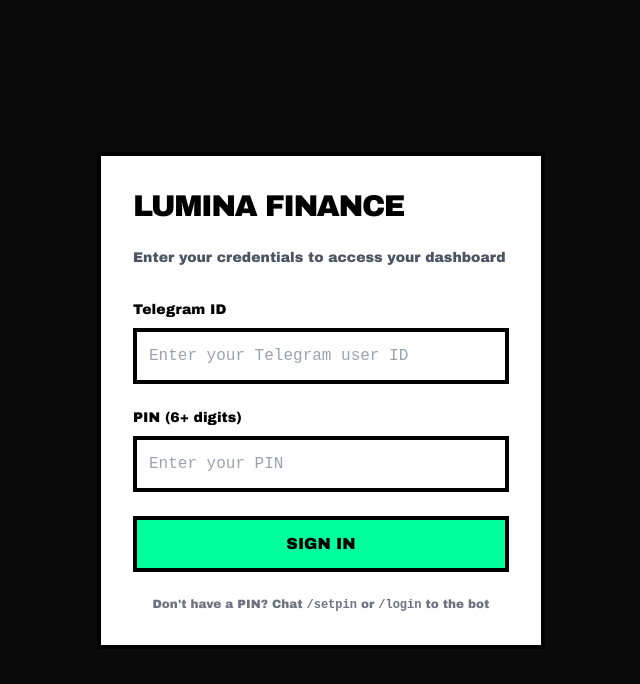
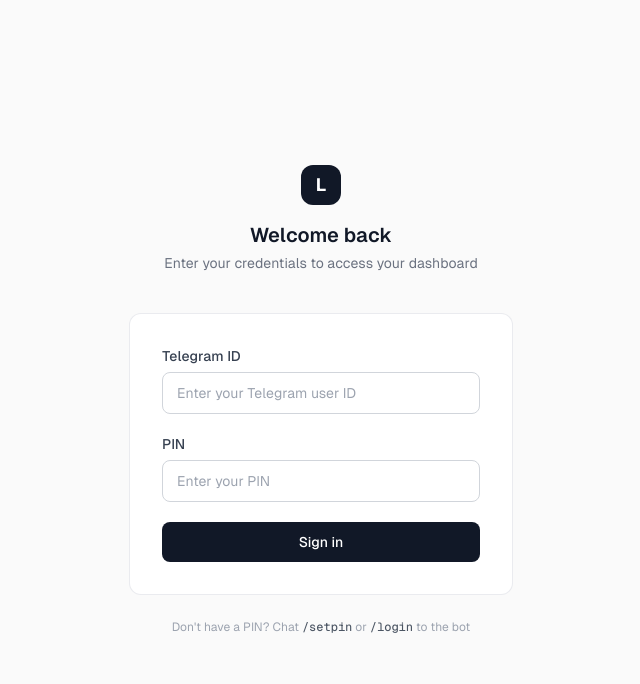
Before and after one commit to revaazmi/Lumina-Finance, a Next.js app in the folder dashboard/: page /login in a window 1280 px wide. Shown: the top 684 px of the page, without its empty margins (319-959 px from the left). Built offline with nearby package versions, Linux system fonts and the light colour scheme.

Commit message:
redesign: remove neo-brutalism, clean premium SaaS theme

```diff
--- a/dashboard/app/globals.css
+++ b/dashboard/app/globals.css
@@ -3,47 +3,20 @@
 @tailwind utilities;
 
 :root {
-  --background: #0a0a0a;
-  --foreground: #ffffff;
+  --background: #fafafa;
+  --foreground: #111111;
 }
 
 body {
   background: var(--background);
   color: var(--foreground);
-  font-family: var(--font-mono), monospace;
+  font-family: var(--font-geist-sans), system-ui, sans-serif;
   -webkit-font-smoothing: antialiased;
   -moz-osx-font-smoothing: grayscale;
-}
-
-/* Keyframes global */
-@keyframes marquee {
-  0% { transform: translateX(0); }
-  100% { transform: translateX(-50%); }
 }
 
 @layer utilities {
   .text-balance {
     text-wrap: balance;
   }
-  .animate-marquee {
-    animation: marquee 25s linear infinite;
-  }
-  .border-hard {
-    border: 2px solid #000;
-    border-radius: 0;
-  }
-  .border-thick {
-    border: 4px solid #000;
-  }
-  .shadow-hard {
-    box-shadow: 4px 4px 0px 0px #000;
-  }
-  .bg-accent-green { background-color: #00ff9d; color: #000; }
-  .bg-accent-pink { background-color: #ff0055; color: #fff; }
-  .bg-accent-cyan { background-color: #00d4ff; color: #000; }
-  .bg-accent-yellow { background-color: #ffff00; color: #000; }
-  .text-accent-green { color: #00ff9d; }
-  .text-accent-pink { color: #ff0055; }
-  .text-accent-cyan { color: #00d4ff; }
-  .text-accent-yellow { color: #ffff00; }
 }
--- a/dashboard/app/login/page.tsx
+++ b/dashboard/app/login/page.tsx
@@ -32,22 +32,26 @@
   };
 
   return (
-    <div className="min-h-screen bg-[#0a0a0a] flex items-center justify-center p-4">
-      <div className="w-full max-w-md border-4 border-black bg-white p-8">
-        <h1 className="text-3xl font-black uppercase tracking-tighter mb-6 text-black">
-          Lumina Finance
-        </h1>
-        <p className="text-sm text-gray-600 mb-8">Enter your credentials to access your dashboard</p>
+    <div className="min-h-screen bg-bg flex items-center justify-center p-4">
+      <div className="w-full max-w-sm">
+        <div className="text-center mb-10">
+          <div className="w-10 h-10 bg-gray-900 rounded-xl flex items-center justify-center mx-auto mb-4">
+            <span className="text-white text-lg font-bold">L</span>
+          </div>
+          <h1 className="text-xl font-semibold text-gray-900">Welcome back</h1>
+          <p className="text-sm text-gray-500 mt-1">Enter your credentials to access your dashboard</p>
+        </div>
 
-        <form onSubmit={handleSubmit} className="space-y-6">
+        <div className="bg-white border border-gray-200/80 rounded-xl p-8">
+          <form onSubmit={handleSubmit} className="space-y-5">
             {error && (
-            <div className="bg-red-100 border-4 border-black p-4 text-black font-bold">
+              <div className="bg-red-50 border border-red-200 rounded-lg px-4 py-3 text-sm text-red-700 font-medium">
                 {error}
               </div>
             )}
 
             <div>
-            <label htmlFor="telegramId" className="block text-sm font-bold mb-2 text-black">
+              <label htmlFor="telegramId" className="block text-sm font-medium text-gray-700 mb-1.5">
                 Telegram ID
               </label>
               <input
@@ -55,22 +59,22 @@
                 type="text"
                 value={telegramId}
                 onChange={(e) => setTelegramId(e.target.value)}
-              className="w-full border-4 border-black p-3 font-mono focus:outline-none focus:ring-2 focus:ring-black"
+                className="w-full border border-gray-300 rounded-lg px-3.5 py-2.5 text-sm text-gray-900 placeholder-gray-400 focus:outline-none focus:ring-2 focus:ring-gray-900 focus:border-transparent transition-shadow"
                 placeholder="Enter your Telegram user ID"
                 required
               />
             </div>
 
             <div>
-            <label htmlFor="pin" className="block text-sm font-bold mb-2 text-black">
-              PIN (6+ digits)
+              <label htmlFor="pin" className="block text-sm font-medium text-gray-700 mb-1.5">
+                PIN
               </label>
               <input
                 id="pin"
                 type="password"
                 value={pin}
                 onChange={(e) => setPin(e.target.value)}
-              className="w-full border-4 border-black p-3 font-mono focus:outline-none focus:ring-2 focus:ring-black"
+                className="w-full border border-gray-300 rounded-lg px-3.5 py-2.5 text-sm text-gray-900 placeholder-gray-400 focus:outline-none focus:ring-2 focus:ring-gray-900 focus:border-transparent transition-shadow"
                 placeholder="Enter your PIN"
                 required
                 minLength={6}
@@ -80,14 +84,15 @@
             <button
               type="submit"
               disabled={isLoading}
-            className="w-full bg-accent-green text-black border-4 border-black font-bold py-3 px-4 hover:bg-accent-pink transition-colors disabled:opacity-50"
+              className="w-full bg-gray-900 text-white rounded-lg font-medium py-2.5 text-sm hover:bg-gray-800 transition-colors disabled:opacity-50 disabled:cursor-not-allowed"
             >
-            {isLoading ? 'SIGNING IN...' : 'SIGN IN'}
+              {isLoading ? 'Signing in...' : 'Sign in'}
             </button>
           </form>
+        </div>
 
-        <p className="text-xs text-gray-500 mt-6 text-center">
-          Don&apos;t have a PIN? Chat <code className="font-mono font-bold">/setpin</code> or <code className="font-mono font-bold">/login</code> to the bot
+        <p className="text-xs text-gray-400 mt-6 text-center">
+          Don&apos;t have a PIN? Chat <code className="font-mono font-medium text-gray-600">/setpin</code> or <code className="font-mono font-medium text-gray-600">/login</code> to the bot
         </p>
       </div>
     </div>
--- a/dashboard/app/page.tsx
+++ b/dashboard/app/page.tsx
@@ -12,9 +12,9 @@
 type Filter = "all" | "INCOME" | "EXPENSE";
 
 const navItems = [
-  { label: "OVERVIEW", icon: BarChart3, filter: "all" as Filter },
-  { label: "INCOME", icon: ArrowUpRight, filter: "INCOME" as Filter },
-  { label: "EXPENSE", icon: ArrowDownRight, filter: "EXPENSE" as Filter },
+  { label: "Overview", icon: BarChart3, filter: "all" as Filter },
+  { label: "Income", icon: ArrowUpRight, filter: "INCOME" as Filter },
+  { label: "Expense", icon: ArrowDownRight, filter: "EXPENSE" as Filter },
 ];
 
 export default function Dashboard() {
@@ -30,9 +30,9 @@
   }, [transactions, filter]);
 
   const periodItems: { label: string; value: Period }[] = [
-    { label: "ALL TIME", value: "all" },
-    { label: "MONTH", value: "month" },
-    { label: "YEAR", value: "year" },
+    { label: "All Time", value: "all" },
+    { label: "Month", value: "month" },
+    { label: "Year", value: "year" },
   ];
 
   useEffect(() => {
@@ -101,40 +101,35 @@
 
   if (authLoading || loading) {
     return (
-      <div className="min-h-screen bg-[#0a0a0a] flex flex-col items-center justify-center gap-4 p-6">
-        <p className="text-accent-cyan font-mono animate-pulse">LOADING...</p>
+      <div className="min-h-screen bg-bg flex flex-col items-center justify-center gap-4 p-6">
+        <p className="text-gray-400 text-sm animate-pulse">Loading...</p>
       </div>
     );
   }
 
   return (
-    <div className="min-h-screen bg-[#0a0a0a] text-white font-mono">
-      {/* MARQUEE HEADER */}
-      <div className="bg-accent-green text-black border-b-4 border-black overflow-hidden whitespace-nowrap">
-        <div className="inline-block animate-marquee">
-          LUMINA FINANCE — SMART TRACKING — LUMINA FINANCE — SMART TRACKING — LUMINA FINANCE — SMART TRACKING —
-        </div>
-      </div>
-
+    <div className="min-h-screen bg-bg text-fg">
       <div className="flex">
         {/* SIDEBAR */}
-        <aside className="hidden md:flex flex-col w-64 min-h-screen border-r-4 border-black bg-accent-cyan p-6 sticky top-0">
-          <div className="flex items-center gap-3 mb-12">
-            <Wallet size={24} className="text-black" strokeWidth={3} />
-            <span className="text-2xl font-bold tracking-tighter uppercase">LUMINA</span>
+        <aside className="hidden md:flex flex-col w-64 min-h-screen border-r border-gray-200 bg-white p-8 sticky top-0">
+          <div className="flex items-center gap-2.5 mb-12">
+            <div className="w-8 h-8 bg-gray-900 rounded-lg flex items-center justify-center">
+              <Wallet size={16} className="text-white" strokeWidth={1.5} />
+            </div>
+            <span className="text-lg font-semibold text-gray-900">Lumina</span>
           </div>
-          <nav className="flex flex-col gap-3">
+          <nav className="flex flex-col gap-1">
             {navItems.map((item) => (
               <button
                 key={item.label}
                 onClick={() => setFilter(item.filter)}
-                className={`flex items-center gap-3 px-4 py-3 border-4 border-black uppercase font-bold text-sm transition-colors ${
+                className={`flex items-center gap-3 px-3 py-2.5 rounded-lg text-sm font-medium transition-colors ${
                   filter === item.filter
-                    ? "bg-accent-pink text-white"
-                    : "bg-white text-black hover:bg-accent-yellow"
+                    ? "bg-gray-100 text-gray-900"
+                    : "text-gray-500 hover:text-gray-900 hover:bg-gray-50"
                 }`}
               >
-                <item.icon size={18} />
+                <item.icon size={16} strokeWidth={1.5} />
                 {item.label}
               </button>
             ))}
@@ -143,24 +138,28 @@
 
         {/* MAIN CONTENT */}
         <main className="flex-1 p-6 md:p-10 lg:p-12 max-w-7xl mx-auto">
-          <header className="mb-10 border-b-4 border-black pb-4">
-            <h1 className="text-4xl md:text-6xl font-black uppercase tracking-tight text-accent-green">
-              Dashboard
-            </h1>
-            <p className="text-sm text-gray-300 mt-2">your raw financial data</p>
+          <header className="mb-10">
+            <div className="flex items-center justify-between">
+              <div>
+                <h1 className="text-2xl font-semibold text-gray-900">
+                  Dashboard
+                </h1>
+                <p className="text-sm text-gray-500 mt-1">Your financial overview</p>
+              </div>
+            </div>
           </header>
 
           {/* PERIOD SELECTOR */}
-          <div className="flex items-center gap-2 mb-6">
+          <div className="flex items-center gap-2 mb-8">
             <Clock size={14} className="text-gray-400" strokeWidth={1.5} />
             {periodItems.map((item) => (
               <button
                 key={item.value}
                 onClick={() => { setPeriod(item.value); setLoading(true); }}
-                className={`px-3 py-1.5 text-xs font-bold uppercase border-2 transition-colors ${
+                className={`px-3 py-1.5 text-xs font-medium rounded-md transition-colors ${
                   period === item.value
-                    ? "bg-accent-cyan text-black border-accent-cyan"
-                    : "border-gray-700 text-gray-400 hover:border-gray-500 hover:text-gray-200"
+                    ? "bg-gray-900 text-white"
+                    : "text-gray-500 hover:text-gray-900 hover:bg-gray-100"
                 }`}
               >
                 {item.label}
@@ -192,16 +191,16 @@
       </div>
 
       {/* MOBILE BOTTOM NAV */}
-      <nav className="md:hidden fixed bottom-0 left-0 right-0 border-t-4 border-black bg-accent-cyan flex justify-around py-3">
+      <nav className="md:hidden fixed bottom-0 left-0 right-0 bg-white border-t border-gray-200 flex justify-around py-3 px-4">
         {navItems.map((item) => (
           <button
             key={item.label}
             onClick={() => setFilter(item.filter)}
-            className={`flex flex-col items-center gap-1 text-xs font-bold ${
-              filter === item.filter ? "text-accent-pink" : "text-black"
+            className={`flex flex-col items-center gap-1 text-xs font-medium ${
+              filter === item.filter ? "text-gray-900" : "text-gray-400"
             }`}
           >
-            <item.icon size={20} />
+            <item.icon size={18} strokeWidth={1.5} />
             {item.label}
           </button>
         ))}
--- a/dashboard/components/ui/card.tsx
+++ b/dashboard/components/ui/card.tsx
@@ -3,19 +3,19 @@
 function Card({ className, ...props }: React.HTMLAttributes<HTMLDivElement>) {
   return (
     <div
-      className={cn("bg-[#0a0a0a] border-4 border-black shadow-hard p-4", className)}
+      className={cn("bg-white border border-gray-200/80 rounded-lg p-6", className)}
       {...props}
     />
   );
 }
 
 function CardHeader({ className, ...props }: React.HTMLAttributes<HTMLDivElement>) {
-  return <div className={cn("flex flex-col space-y-1.5 mb-3", className)} {...props} />;
+  return <div className={cn("flex flex-col space-y-1.5 mb-4", className)} {...props} />;
 }
 
 function CardTitle({ className, ...props }: React.HTMLAttributes<HTMLHeadingElement>) {
   return (
-    <h3 className={cn("text-[10px] uppercase tracking-widest text-gray-300", className)} {...props} />
+    <h3 className={cn("text-sm font-semibold text-gray-900", className)} {...props} />
   );
 }
 
--- a/dashboard/tailwind.config.ts
+++ b/dashboard/tailwind.config.ts
@@ -9,26 +9,21 @@
   theme: {
     extend: {
       colors: {
-        bg: "#0a0a0a",
-        fg: "#ffffff",
-        border: "#000000",
-        accent: {
-          cyan: "#00d4ff",
-          pink: "#ff0055",
-          green: "#00ff9d",
-          yellow: "#ffff00",
+        bg: "#fafafa",
+        fg: "#111111",
+        border: "#e5e7eb",
+        muted: "#f5f5f5",
+        subtle: "#9ca3af",
+        income: "#16a34a",
+        expense: "#dc2626",
+        brand: {
+          DEFAULT: "#0a0a0a",
+          muted: "#737373",
         },
       },
       fontFamily: {
-        mono: ["'Courier New'", "Courier", "Consolas", "monospace"],
-        sans: ["'Arial Black'", "Impact", "sans-serif"],
-      },
-      borderWidth: {
-        4: "4px",
-      },
-      boxShadow: {
-        none: "none",
-        hard: "4px 4px 0px 0px #000",
+        sans: ["var(--font-geist-sans)", "system-ui", "sans-serif"],
+        mono: ["var(--font-geist-mono)", "monospace"],
       },
     },
   },
```
Also changed, not shown: dashboard/components/metrics-cards.tsx (+32 -25 lines), dashboard/components/recent-transactions.tsx (+27 -27 lines), dashboard/components/spending-chart.tsx (+17 -21 lines). Lines whose indentation alone changed are shown as unchanged.
